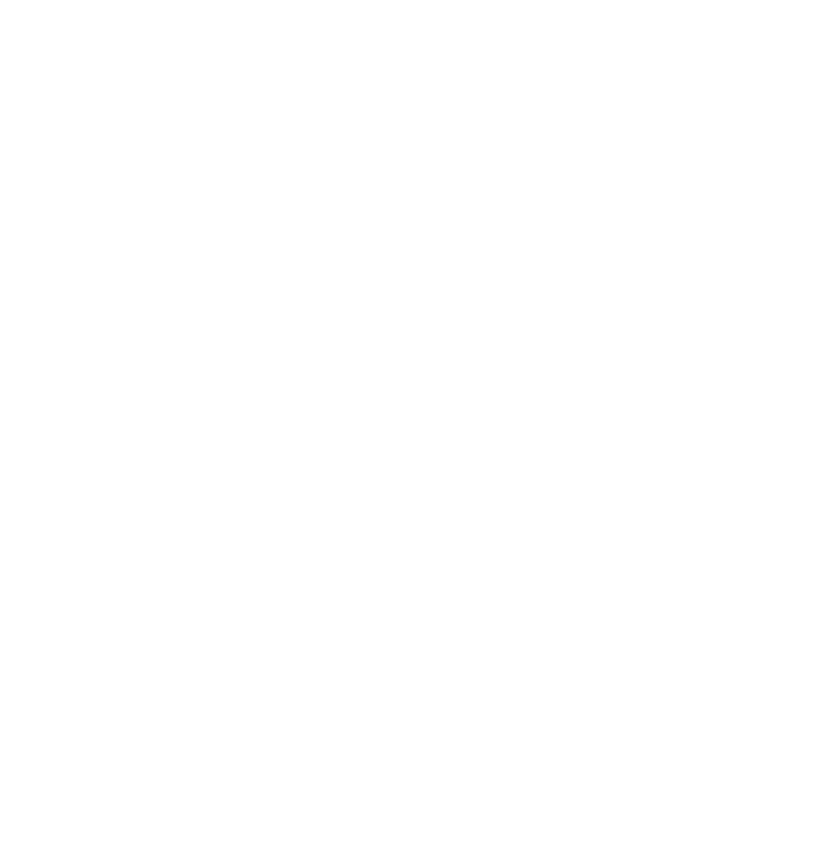
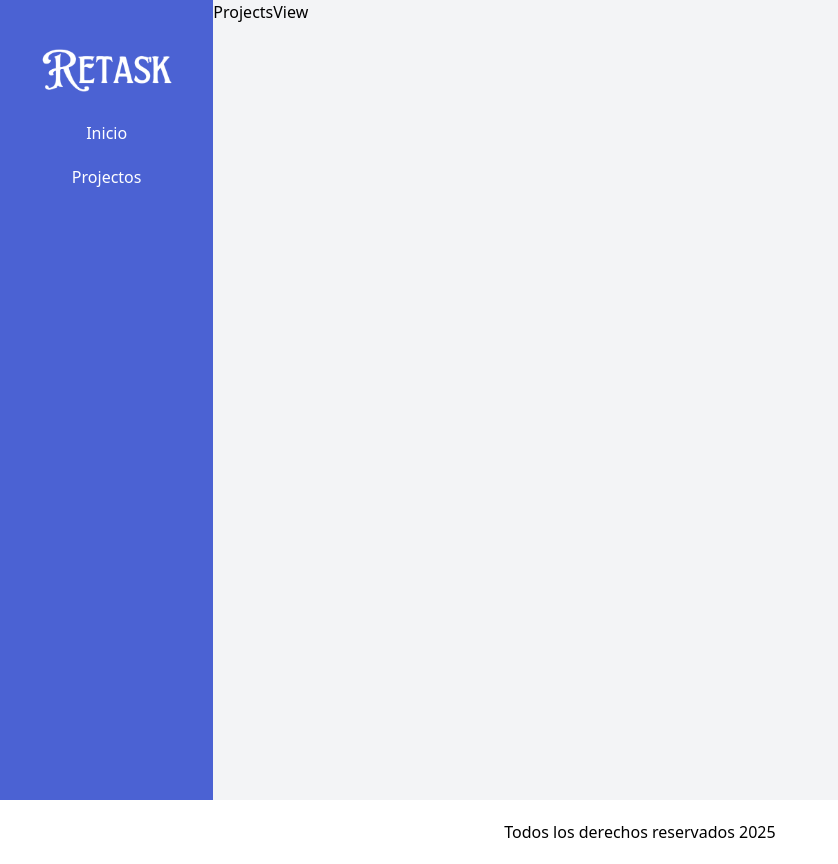
Before and after one commit to camilocodecali/front-end-Retask, a React app: page /projects in a window 1280 px wide. Before the commit this address had no page. Shown: the whole page, without its empty margins (0-838 px from the left). Before the commit the page ends 800 px from the top, so only its background shows below. Built offline with nearby package versions, Linux system fonts and the light colour scheme; the HTML template or start-up script is replaced by a standard one.

Commit message:
Se creo el router, el layout principal con su sidebar y las vistas para proyectos y crear proyectos.

```diff
--- a/src/components/Logo.tsx
+++ b/src/components/Logo.tsx
@@ -1,6 +1,6 @@
 
 export default function Logo() {
   return (
-    <img src="/logo-white.png" alt="Logo Retask" />
+    <img className="text-center w-full" src="/logo-white.png" alt="Logo Retask" />
   )
 }
--- a/src/components/Sidebar.tsx
+++ b/src/components/Sidebar.tsx
@@ -1,12 +1,14 @@
+import { Link } from "react-router-dom";
 import Logo from "./Logo";
 
 
 export default function Sidebar() {
   return (
-    <aside className="md:w-1/4 lg:w-1/5 xl:w-1/6 px-5 py-10 bg-[#4B62D3]">
+    <aside className="md:w-1/4 lg:w-1/5 xl:w-1/6 px-5 py-10 bg-[#4B62D3] text-center">
       <Logo/>
-        <div>
-            Menu
+        <div className="px-5 py-5 text-white">
+            <Link className="block mb-5" to="/">Inicio</Link>
+            <Link className="block mb-5" to="/projects">Projectos</Link>
         </div>
     </aside>
   )
--- a/src/router.tsx
+++ b/src/router.tsx
@@ -1,6 +1,8 @@
 import { BrowserRouter, Routes, Route } from "react-router-dom";
 import AppLayout from "./layouts/AppLayout";
 import DashboardView from "./views/DashboardView";
+import CreateProjectView from "./views/projects/CreateProjectView";
+import ProjectsView from "./views/projects/ProjectsView";
 
 
 export default function router() {
@@ -9,6 +11,8 @@ export default function router() {
         <Routes>
             <Route element={<AppLayout/>}>
                 <Route path="/" element={<DashboardView/>} index/>
+                <Route path="/projects" element={<ProjectsView/>}/>
+                <Route path="/projects/create" element={<CreateProjectView/>}/>
             </Route>
         </Routes>
         </BrowserRouter>
--- /dev/null
+++ b/src/views/projects/CreateProjectView.tsx
@@ -0,0 +1,9 @@
+
+
+export default function CreateProjectView() {
+  return (
+    <div>
+      CreateProjectView
+    </div>
+  )
+}
--- /dev/null
+++ b/src/views/projects/ProjectsView.tsx
@@ -0,0 +1,9 @@
+
+
+export default function ProjectsView() {
+  return (
+    <div>
+      ProjectsView
+    </div>
+  )
+}
```
